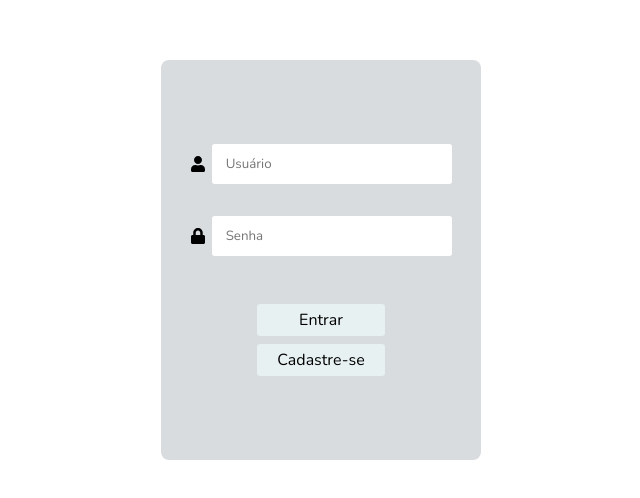
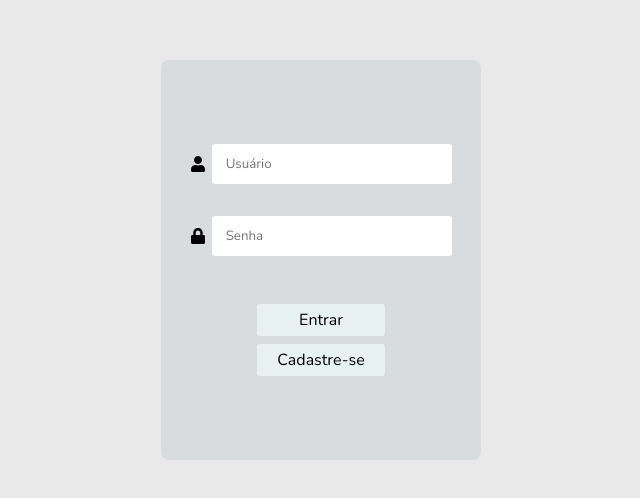
Before and after one commit to fabioVitorTavares/Takss, a React (Vite) app in the folder Tasks/: page /login in a window 1280 px wide. Shown: the part 140-638 px from the top of the page, without its empty margins (319-959 px from the left). Built offline with nearby package versions, Linux system fonts and the light colour scheme.

Commit message:
commit 261220221734

```diff
--- a/Tasks/src/Components/Application/style.css
+++ b/Tasks/src/Components/Application/style.css
@@ -8,7 +8,7 @@
   align-items: center;
   justify-content: start;
   padding-bottom: 10em;
-
+  background-color: var(--background--color);
 }
 
 
--- a/Tasks/src/Components/Home/style.css
+++ b/Tasks/src/Components/Home/style.css
@@ -3,6 +3,7 @@
   flex-direction: column;
   justify-content: space-around;
   align-items: center;
+  background-color: var(--background--color);
 }
 
 .headerHomePage {
@@ -50,7 +51,7 @@
 }
 
 .imgAvatar {
-  height: 400px;
+  height: 25em;
 }
 
 
--- a/Tasks/src/Components/Schedule/index.tsx
+++ b/Tasks/src/Components/Schedule/index.tsx
@@ -150,6 +150,7 @@ export function Schedule() {
     <div className='addTask' >
       <div className='inputs'>
         <input
+          autoFocus={true}
           ref={inputDescriptionNewTask}
           className='inputDescriptionNewTask'
           type='text'
@@ -178,14 +179,6 @@ export function Schedule() {
   const dayPrevious = () => {
     setDate(new Date(date.getFullYear(), date.getMonth(), date.getDate() - 1))
   }
-
-
-
-  /* document.addEventListener('keydown', (key) => {
-    console.log(key.keyCode)
-    key.keyCode == 37 && nextDay()
-    key.keyCode == 39 && dayPrevious()
-  }) */
 
 
   return (
--- a/Tasks/src/style.css
+++ b/Tasks/src/style.css
@@ -1,4 +1,5 @@
 :root {
+  --background--color: rgb(233, 233, 233);
   --c1: #E8F1F2;
   --c2: #d9dcdf;
   --c3: #23353d;
@@ -28,4 +29,5 @@ body {
   display: flex;
   align-items: center;
   justify-content: center;
+  background-color: var(--background--color);
 }
```
